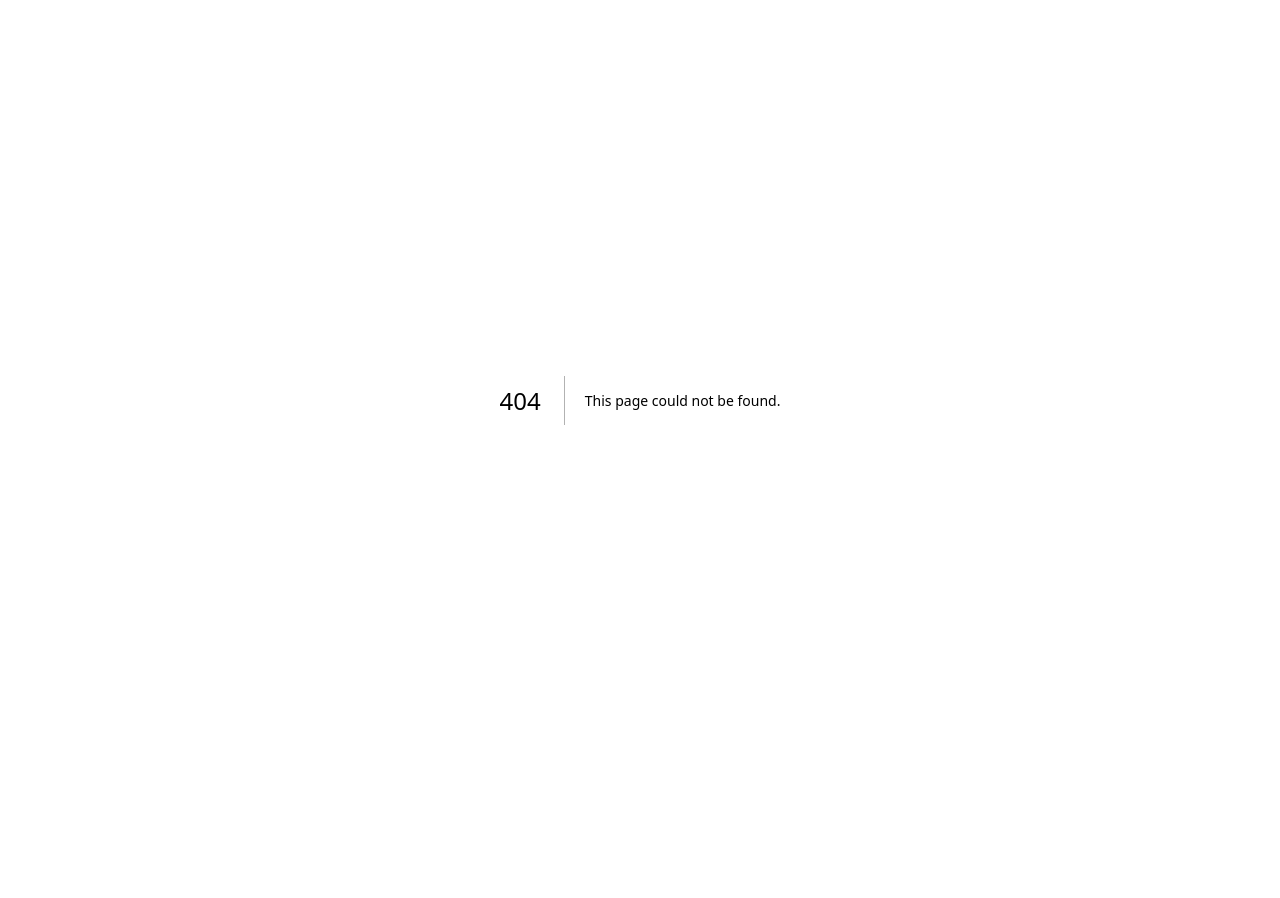
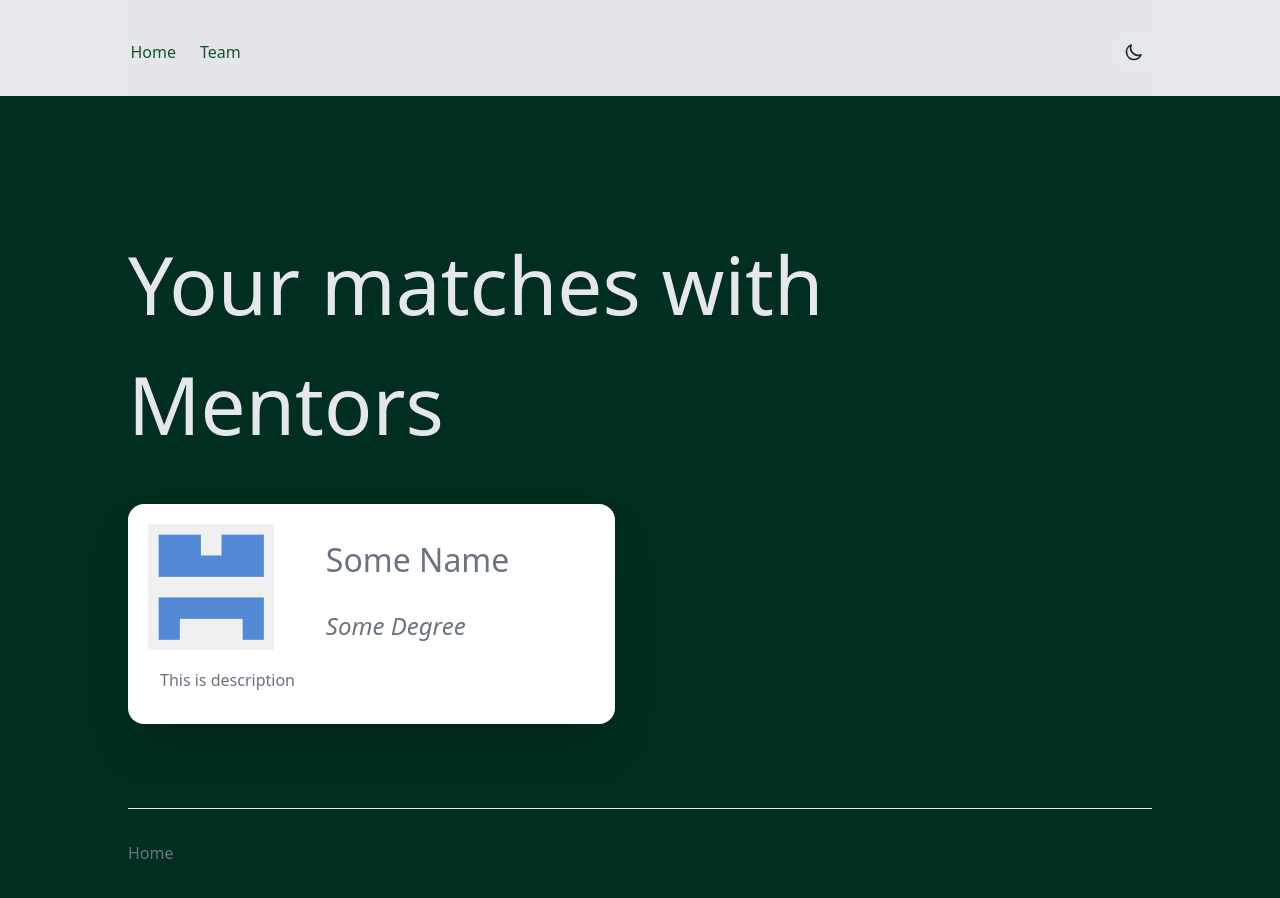
Before and after one commit to Alex-RV/NextStep, a Next.js app: page /connect in a window 1280 px wide. Before the commit this address had no page. Shown: the top 898 px of the page. Before the commit the page ends 800 px from the top, so only its background shows below. Built offline with nearby package versions, Linux system fonts and the light colour scheme; no server answers.

Commit message:
connect page

```diff
--- a/src/pages/Interests.tsx
+++ /dev/null
@@ -1,16 +0,0 @@
-import React from 'react'
-
-const Interests = () => {
-  return (
-    <div>
-        <div className=' flex justify-center'>
-            <label htmlFor="">
-                <input type='checkbox' value="Goal"/>
-                Goal
-            </label>
-        </div>
-    </div>
-  )
-}
-
-export default Interests
--- a/src/pages/components/Container.tsx
+++ b/src/pages/components/Container.tsx
@@ -72,7 +72,9 @@ export default function Container(props) {
         <>
 
         </>
-      ) : (<><NavItem href="/profile" text="Profile" /></>
+      ) : (<>
+      <NavItem href="/profile" text="Profile" />
+      <NavItem href="/connect" text="Connect" /></>
             )}
           </div>
           <div className='flex flex-row gap-3'>
@@ -83,7 +85,6 @@ export default function Container(props) {
       ) : (<><h4 className='font-normal p-1 sm:px-3 sm:py-2 text-green-900 dark:text-gray-400'>Signed in as {session.user.name}</h4>
       <button onClick={() => signOut()}>Sign out</button></>
             )}
-          <Login/>
           <button
             aria-label="Toggle Dark Mode"
             type="button"
@@ -123,7 +124,7 @@ export default function Container(props) {
       </div>
       <main
         id="skip"
-        className="flex flex-col justify-center px-8 bg-[#002e20] dark:bg-gray-900"
+        className="flex flex-col  px-8 bg-[#002e20] dark:bg-gray-900"
       >
         {children}
         <Footer />
--- /dev/null
+++ b/src/pages/components/MentorCard.tsx
@@ -0,0 +1,28 @@
+import React from 'react'
+import Link from 'next/link'
+import Image from 'next/image'
+
+export default function MentorCard({name, degree, imgSrc, description}) {
+  return (
+    <Link href={''}>
+    <div className='flex min-w-[30rem] flex-col items-start mb-5 p-5 bg-white dark:bg-[#18222d] shadow-2xl rounded-2xl dark:shadow-transparent'>
+        <div className='flex flex-row'>
+            <div className=' mr-10'>
+                <Image className='' width={200} height={200} src={imgSrc == undefined ? "/image.png" : imgSrc} alt={name}/>
+            </div>
+            <div className='flex flex-col w-full'>
+                <div className='text-gray-500 bold text-[2rem] m-3'>
+                    {name}
+                </div>
+                <div className='text-gray-500 italic text-[1.5rem] m-3'>
+                    {degree}
+                </div>
+            </div>
+        </div>
+        <div className='flex text-gray-500 text-[1rem] m-3'>
+            <p>{description}</p>
+        </div>
+    </div>
+    </Link>
+  )
+}
--- /dev/null
+++ b/src/pages/connect.tsx
@@ -0,0 +1,19 @@
+import React from 'react'
+import Container from './components/Container'
+import MentorCard from './components/MentorCard'
+
+export default function connect() {
+  return (
+    <Container>
+    <div className='mt-32 flex flex-col justify-center items-center max-w-5xl w-full mx-auto mb-16 border-gray-200 dark:border-gray-700"'>
+        <div className='mb-10'>
+            <h1 className='text-gray-200 text-[5rem]'>Your matches with Mentors</h1>
+        </div>
+        {/* maping from database */}
+        <div className='flex w-full items-center'>
+        <MentorCard name={"Some Name"} degree={"Some Degree"} imgSrc={undefined} description={"This is description"}/>
+        </div>
+    </div>
+    </Container>
+  )
+}
--- a/src/pages/profile.tsx
+++ b/src/pages/profile.tsx
@@ -24,8 +24,8 @@ export default function profile() {
                         <label htmlFor="last" className="form__label">Last Name</label>
                     </div>
                     <div className="form__group field">
-                        <input type="input" className="form__field" placeholder="Pronounce" name="Pronounce" id='Pronounce' required />
-                        <label htmlFor="Pronounce" className="form__label">Pronounce</label>
+                        <input type="input" className="form__field" placeholder="Pronouns" name="Pronouns" id='Pronouns' required />
+                        <label htmlFor="Pronouns" className="form__label">Pronouns</label>
                     </div>
                     <div className="form__group field">
                         <input type="input" className="form__field" placeholder="Email" name="Email" id='Email' required />
--- a/src/pages/settings.tsx
+++ /dev/null
@@ -1,9 +0,0 @@
-import React from 'react'
-
-const Settings = () => {
-  return (
-    <div>Settings</div>
-  )
-}
-
-export default Settings
```
Also changed, not shown: public/image.png (added).
